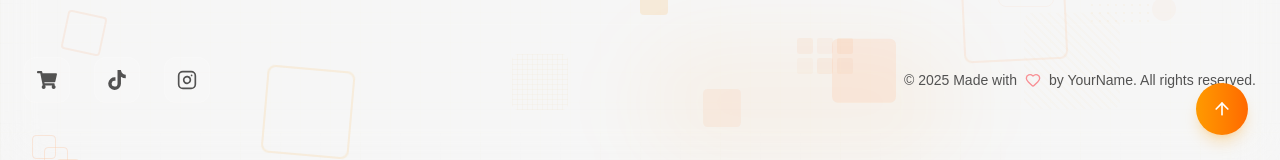
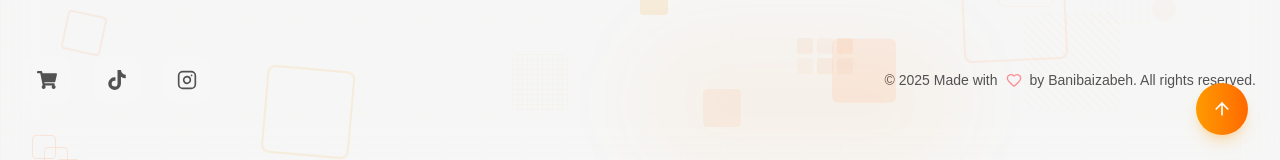
Before and after one commit to KingWahid/banibaizabeh, a Next.js app: page / in a window 1280 px wide. Shown: the part 7997-8157 px from the top of the page. Built offline with nearby package versions, Linux system fonts and the light colour scheme.

Commit message:
fix footer

```diff
--- a/app/components/footer.tsx
+++ b/app/components/footer.tsx
@@ -402,7 +402,7 @@ const Footer: React.FC = () => {
             <div className="flex items-center space-x-2 text-neutral-600 dark:text-neutral-400 text-sm">
               <span>© {currentYear} Made with</span>
               <Heart className="w-4 h-4 text-red-500 animate-pulse" />
-              <span>by YourName. All rights reserved.</span>
+              <span>by Banibaizabeh. All rights reserved.</span>
             </div>
           </div>
         </div>
```
